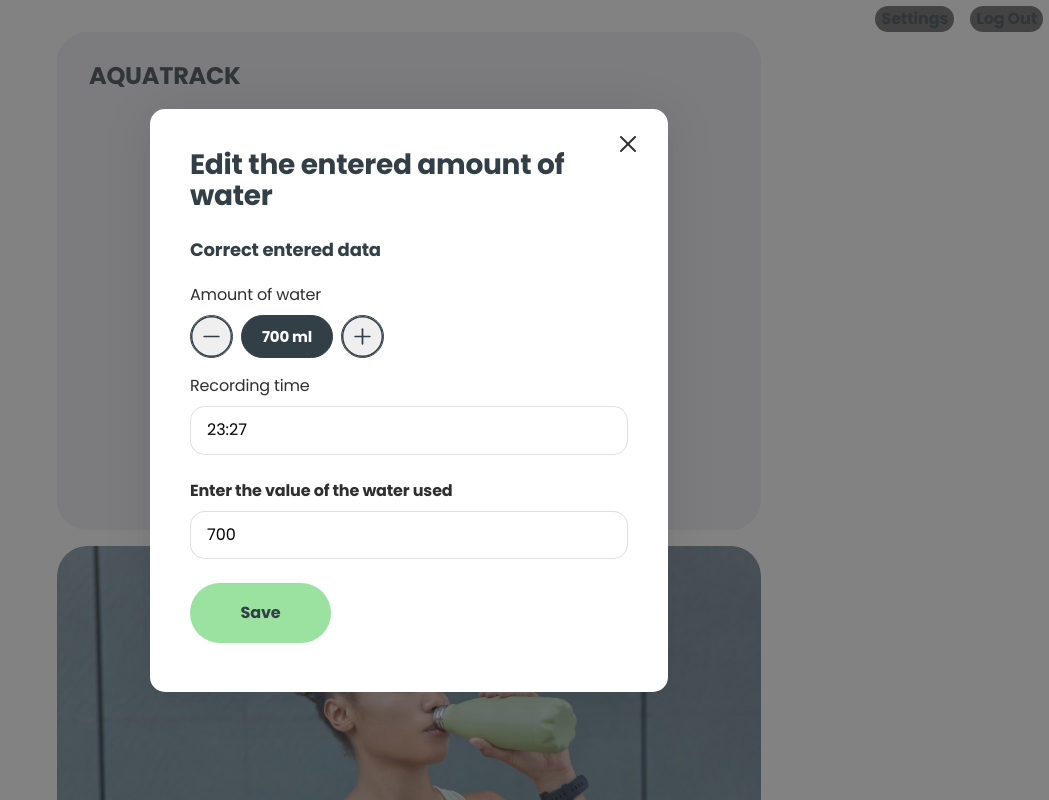
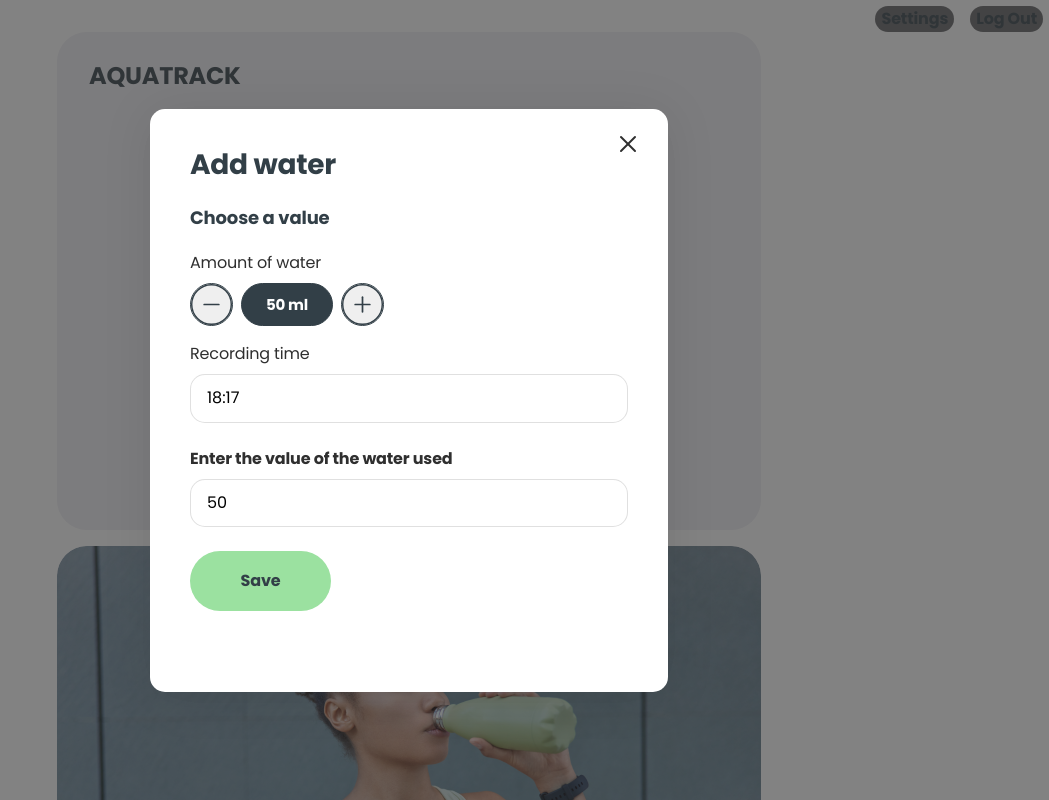
Before and after one commit to Costbound/aquahackers-project, a React (Vite) app: page / in a window 1280 px wide. Shown: the top 800 px of the page, without its empty margins (231-1280 px from the left). Built offline with nearby package versions, Linux system fonts and the light colour scheme; no server answers.

Commit message:
fix validation in WaterFormFormik.jsx

```diff
--- a/src/components/WaterForm/WaterForm.jsx
+++ b/src/components/WaterForm/WaterForm.jsx
@@ -9,7 +9,7 @@ import icon from "../../img/icons.svg";
 // import { Formik, Form, Field, ErrorMessage } from "formik";
 
 const WaterValidSchema = Yup.object().shape({
-  waterAmount: Yup.number()
+  waterAmount: Yup.string()
     .min(50, "Мінімальна кількість 50ml")
     .max(2000, "Максимальна кількість 2000ml")
     .required("Кількість води обовʼязкова"),
--- a/src/components/WaterForm/WaterForm.module.css
+++ b/src/components/WaterForm/WaterForm.module.css
@@ -116,15 +116,20 @@
   }
 }
 
+.formWaterForm {
+  position: relative;
+}
+
 .formValid {
   color: crimson;
   position: absolute;
+  font-size: 14px;
 }
 
 .formNum {
-  bottom: 60px;
+  top: 417px;
 }
 
 .formName {
-  bottom: 155px;
+  top: 312px;
 }
--- a/src/components/WaterForm/WaterFormFormik.jsx
+++ b/src/components/WaterForm/WaterFormFormik.jsx
@@ -27,9 +27,10 @@ const WaterFormFormik = ({ date, type, waterAmount, waterId }) => {
 
   const handleChange = (e, setFieldValue) => {
     const value = Number(e.target.value);
-
+    if (value < 20000) {
     setWaterAmountState(value);
     setFieldValue('waterAmount', value);
+    }
   };
 
   const handleSubmit = (values) => {
@@ -52,7 +53,7 @@ const WaterFormFormik = ({ date, type, waterAmount, waterId }) => {
           enableReinitialize={true}
       >
         {({ setFieldValue }) => (
-            <Form>
+            <Form className="formWaterForm">
               <h4 className={css.title}>
                 {type === "edit" ? "Correct entered data" : "Choose a value"}
               </h4>
@@ -68,6 +69,8 @@ const WaterFormFormik = ({ date, type, waterAmount, waterId }) => {
                         if (waterAmountState > 50) {
                           setWaterAmountState(waterAmountState - 50);
                           setFieldValue('waterAmount', waterAmountState - 50);
+                        } else if (waterAmountState <= 50) {
+                          setWaterAmountState(50)
                         }
                       }}
                   >
@@ -75,8 +78,8 @@ const WaterFormFormik = ({ date, type, waterAmount, waterId }) => {
                       <use href={`${icon}#icon-minus-for-modal-add-edit-water`} />
                     </svg>
                   </button>
-                  <div className={css.inputAutomatic}>
-                    {generateWaterString(waterAmountState)}
+                  <div className={css.inputAutomatic} >
+                    {generateWaterString(waterAmountState) }
                   </div>
                   <button
                       className={css.btnAmountChange}
--- a/src/pages/HomePage/HomePage.jsx
+++ b/src/pages/HomePage/HomePage.jsx
@@ -10,7 +10,7 @@ function HomePage() {
   return (
     <>
         <Modal isOpen={true}>
-            <WaterModal type='edit' waterId={'id'} waterAmount={700} date={'2022-06-23T23:27'} />
+            <WaterModal type='add' waterId={'id'} waterAmount={700} date={'2022-06-23T23:27'} />
         </Modal>
       <Helmet>
         <title>AquaTracker</title>
```
